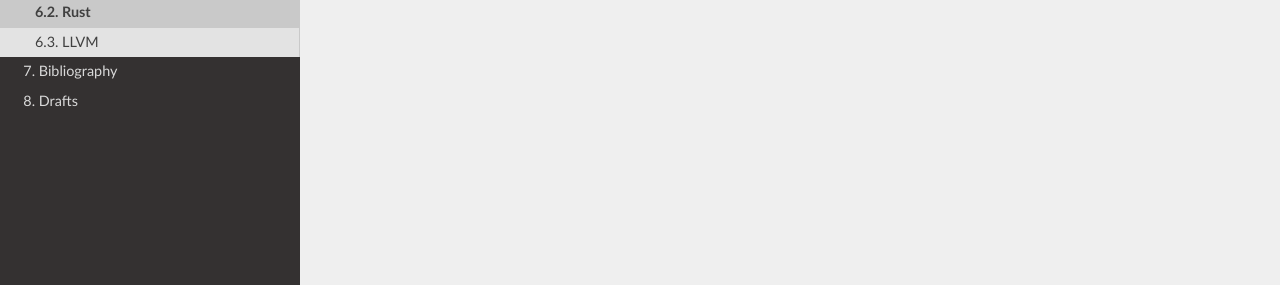
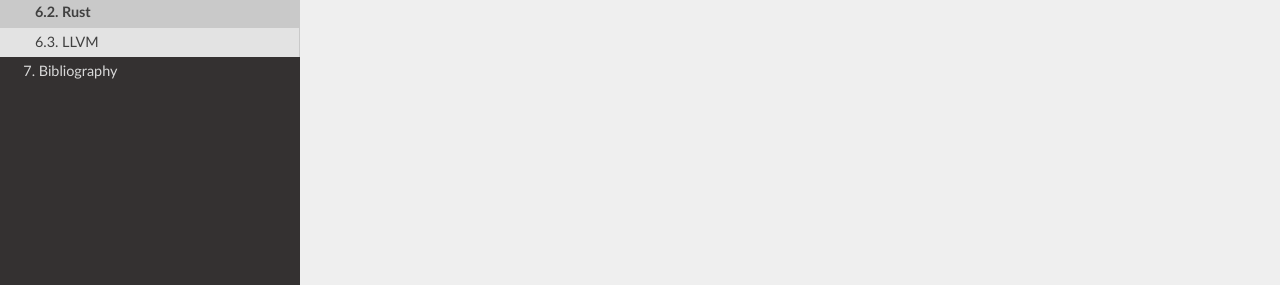
Before and after one commit to alba-lang/lang-spec, a Sphinx documentation site: the page built from sphinx/source/backend/rust.rst, in a window 1280 px wide. Shown: the part 349-634 px from the top of the page. Built offline with Sphinx 7.4.7 and the Read the Docs theme 2.0.0, drawn with Linux system fonts in a browser that asks for light colours.

Commit message:
Removed 'Drafts' from the document
Moved 'Drafts' into 'Thoughts' which is no longer part of the document.

	modified:   sphinx/source/index.rst
	renamed:    sphinx/source/drafts/browser.rst -> sphinx/thoughts/browser.rst
	renamed:    sphinx/source/drafts/continuations.rst -> sphinx/thoughts/continuations.rst
	renamed:    sphinx/source/drafts/effects.rst -> sphinx/thoughts/effects.rst
	renamed:    sphinx/source/drafts/index.rst -> sphinx/thoughts/index.rst
	renamed:    sphinx/source/drafts/llpi.rst -> sphinx/thoughts/llpi.rst
	renamed:    sphinx/source/drafts/node.rst -> sphinx/thoughts/node.rst
	renamed:    sphinx/source/drafts/ownership.rst -> sphinx/thoughts/ownership.rst

```diff
--- a/sphinx/source/index.rst
+++ b/sphinx/source/index.rst
@@ -19,13 +19,12 @@ Welcome to Alba's documentation!
     intermediate/index
     backend/index
     bibliography
-    drafts/index
 
 
 
+..
+    Indices and tables
+    ==================
 
-Indices and tables
-==================
-
-* :ref:`genindex`
-* :ref:`search`
+    * :ref:`genindex`
+    * :ref:`search`
```
Also changed, not shown: sphinx/thoughts/browser.rst (renamed from sphinx/source/drafts/browser.rst), sphinx/thoughts/continuations.rst (renamed from sphinx/source/drafts/continuations.rst), sphinx/thoughts/effects.rst (renamed from sphinx/source/drafts/effects.rst), sphinx/thoughts/index.rst (renamed from sphinx/source/drafts/index.rst), sphinx/thoughts/llpi.rst (renamed from sphinx/source/drafts/llpi.rst), sphinx/thoughts/node.rst (renamed from sphinx/source/drafts/node.rst), sphinx/thoughts/ownership.rst (renamed from sphinx/source/drafts/ownership.rst).
